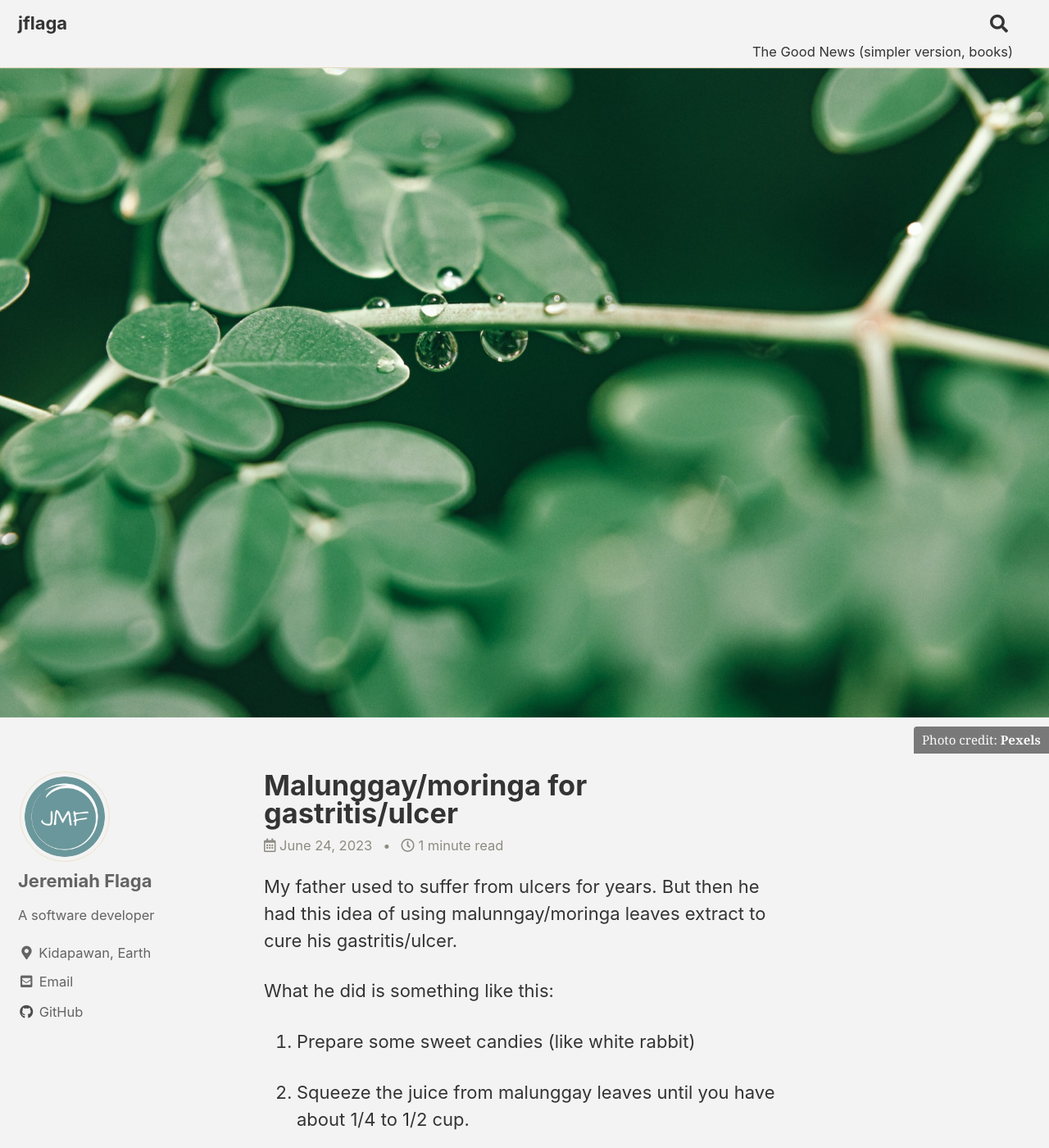
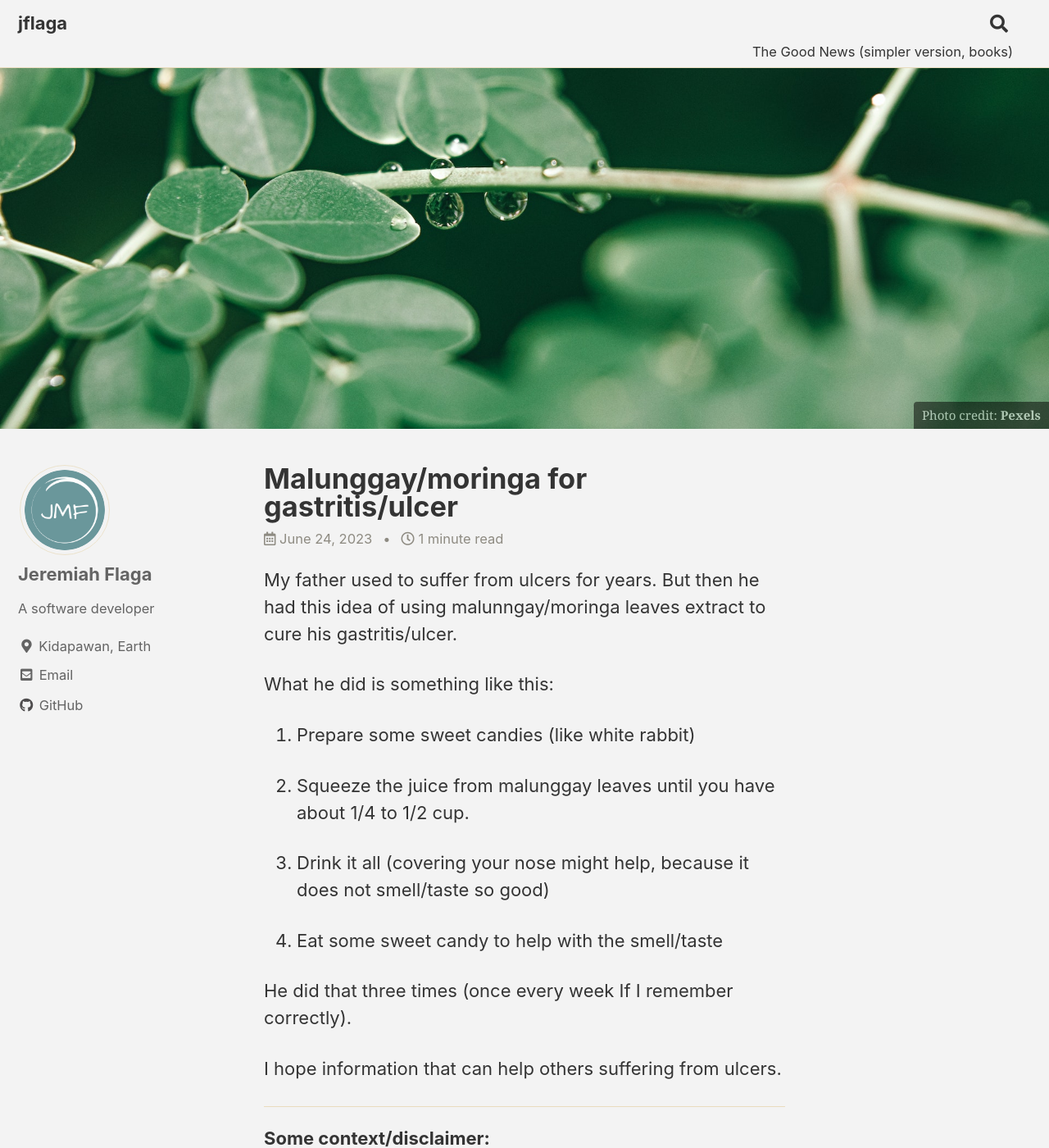
Before and after one commit to jflaga/jflaga.github.io, a Jekyll site: the page built from _reviews/2023/2023-06-24-malunggay-moringa-for-gastritis-ulcer-58ba284.md, in a window 1280 px wide and 1400 px high. Shown: the whole window at 82% size. Built offline with Jekyll 4.4.1, drawn with Linux system fonts in a browser that asks for light colours; cached includes are drawn as plain includes; comment, search, counter and statistics services are not loaded.

Commit message:
Fix for header image and photo credit

```diff
--- a/_includes/page__hero.html
+++ b/_includes/page__hero.html
@@ -48,17 +48,9 @@
     </div>
   {% else %}
 
-    {% comment %}
-    <!--
-    <img src="{{ page.header.image | relative_url }}" alt="{{ image_description }}" class="page__hero-image">
-    -->
-    {% endcomment %}
+    <img src="{{ page.header.image | relative_url }}" alt="{{ image_description }}" class="page__hero-image"
+      style="height: {{page.header.image_height}}em;">
 
-    <div class="page__hero--overlay" style="background-image: url('{{ page.header.image | relative_url }}');" >
-      {% for i in (1..page.header.image_height) reversed %}
-        <br />
-      {% endfor %}
-    </div>
 
   {% endif %}
   {% if page.header.caption %}
--- a/_sass/additional-styles.scss
+++ b/_sass/additional-styles.scss
@@ -80,5 +80,10 @@ div.youtube
 }
 
 .page__hero {
-  margin-bottom: 0;
+  margin-bottom: 1em;
 }
+
+.page__hero-image {
+  object-fit: cover;
+  box-shadow: none;
+}
```
